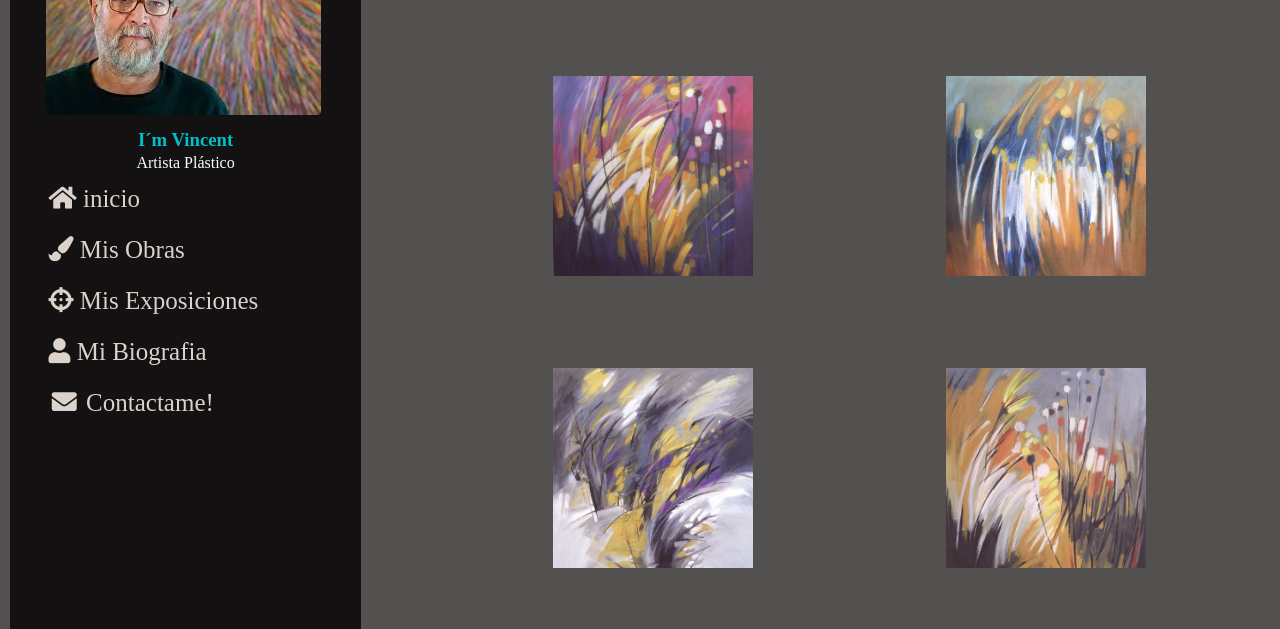
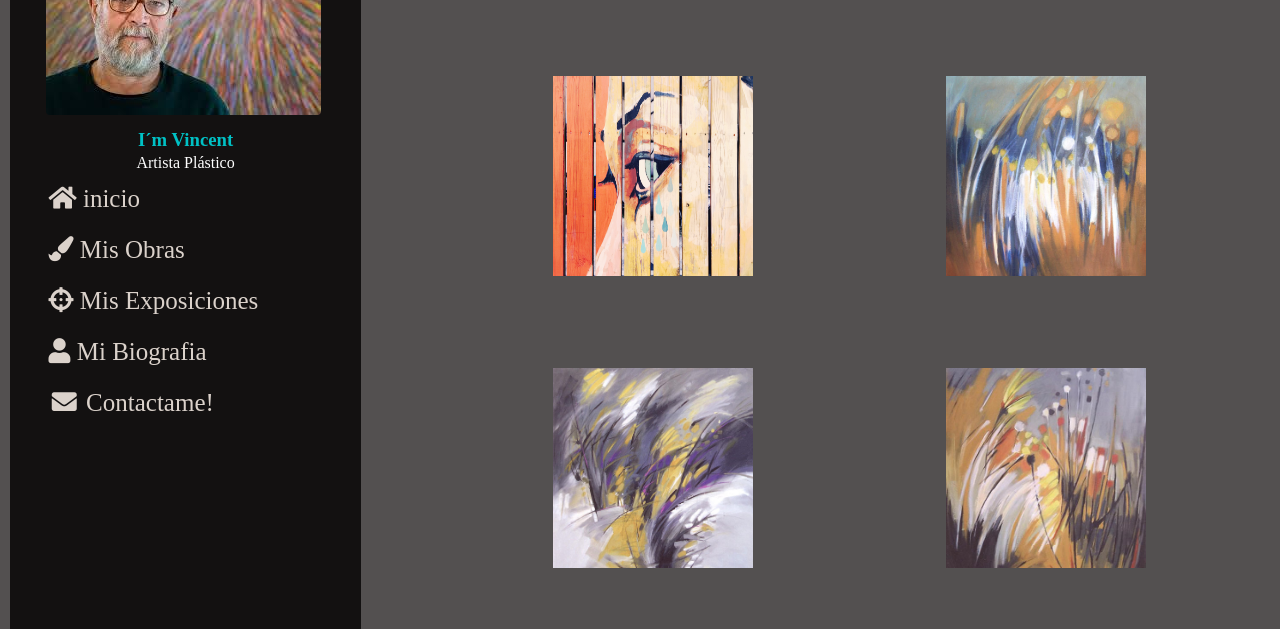
Before and after one commit to Debbie97/primer_repositoriocoder, a website: page index.html in a window 1280 px wide. Shown: the part 114-743 px from the top of the page. Drawn offline with Linux system fonts and the light colour scheme.

Commit message:
update  image index_1

```diff
--- a/index.html
+++ b/index.html
@@ -47,7 +47,7 @@
         <main class="main">    <!--Main-->
 
                 <div class="main__seccionobras">
-                    <img src="imagenes/foto-cambio-1-001.jpg">
+                    <img src="imagenes/pexels-w-w-889839.jpg">
 
                 </div>
 
```
